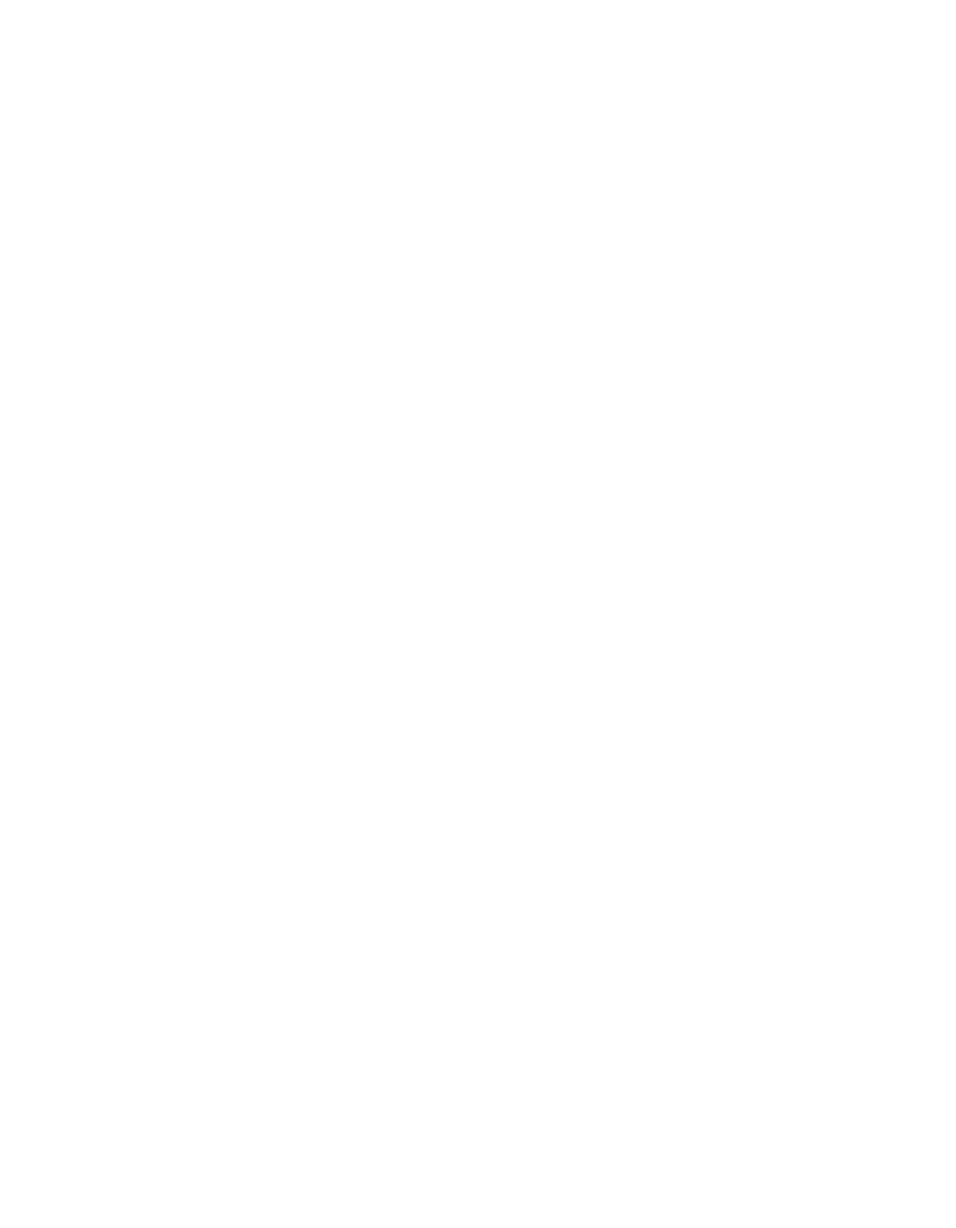
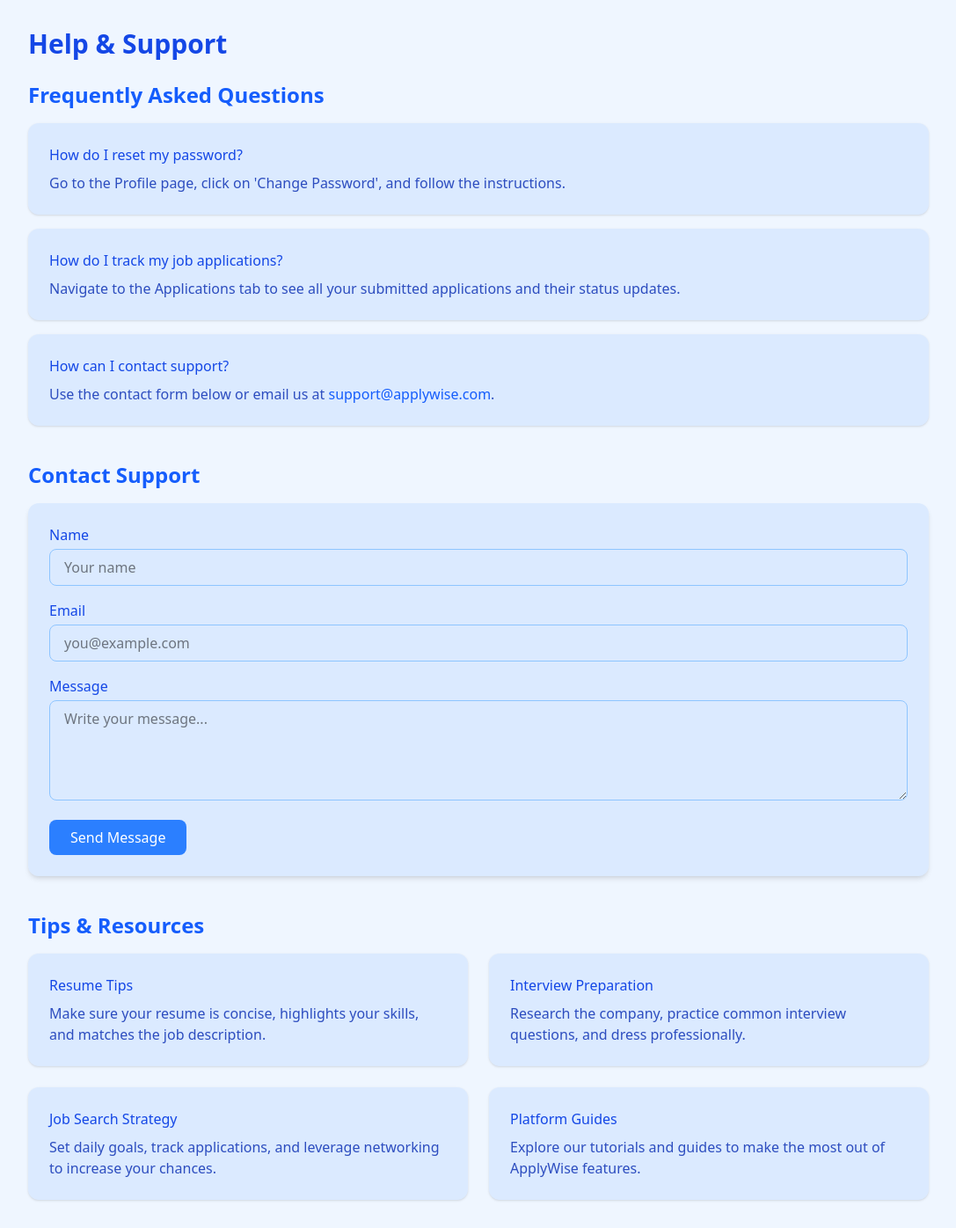
Before and after one commit to mdqasim786/ApplyWise-AI-Job-Application-Tracker, a React (Vite) app in the folder client/client/: page /dashboard/help in a window 1280 px wide. Before the commit this address had no page. Shown: the whole page at 88% size, without its empty margins (96-1183 px from the left). Before the commit the page ends 800 px from the top, so only its background shows below. Built offline with nearby package versions, Linux system fonts and the light colour scheme.

Commit message:
basic page creation of help & support

```diff
--- a/client/client/src/App.jsx
+++ b/client/client/src/App.jsx
@@ -6,6 +6,7 @@ import { Security } from './Pages/Security.jsx'
 import { Signup } from './Pages/Signup.jsx'
 import { Signin } from './Pages/Signin.jsx'
 import { Dashboard } from './Pages/Dashboard.jsx'
+import { Help } from './Pages/Help.jsx'
 import { BrowserRouter as Router, Route, Routes } from 'react-router-dom'
 import './App.css'
 import ProtectedRoute from './components/protectedroute.jsx'
@@ -25,6 +26,7 @@ function App() {
             <Route path='/security' element={<Security />} />
             <Route path='/signup' element={<Signup />} />
             <Route path='/signin' element={<Signin />} />
+            <Route path='/dashboard/help' element={<Help />} />
             <Route
               path='/dashboard'
               element={
--- /dev/null
+++ b/client/client/src/Pages/Help.jsx
@@ -0,0 +1,93 @@
+function Help() {
+  return (
+    <div className="min-h-screen bg-blue-50 p-8">
+      <div className="max-w-5xl mx-auto">
+        {/* Page Header */}
+        <h1 className="text-3xl font-bold text-blue-700 mb-6">Help & Support</h1>
+
+        {/* FAQs Section */}
+        <section className="mb-10">
+          <h2 className="text-2xl font-semibold text-blue-600 mb-4">Frequently Asked Questions</h2>
+          <div className="space-y-4">
+            <div className="bg-blue-500/10 p-6 rounded-xl shadow hover:shadow-md transition">
+              <h3 className="font-medium text-blue-700 mb-2">How do I reset my password?</h3>
+              <p className="text-blue-800/90">Go to the Profile page, click on 'Change Password', and follow the instructions.</p>
+            </div>
+            <div className="bg-blue-500/10 p-6 rounded-xl shadow hover:shadow-md transition">
+              <h3 className="font-medium text-blue-700 mb-2">How do I track my job applications?</h3>
+              <p className="text-blue-800/90">Navigate to the Applications tab to see all your submitted applications and their status updates.</p>
+            </div>
+            <div className="bg-blue-500/10 p-6 rounded-xl shadow hover:shadow-md transition">
+              <h3 className="font-medium text-blue-700 mb-2">How can I contact support?</h3>
+              <p className="text-blue-800/90">Use the contact form below or email us at <span className="text-blue-600 font-medium">support@applywise.com</span>.</p>
+            </div>
+          </div>
+        </section>
+
+        {/* Contact Form */}
+        <section className="mb-10">
+          <h2 className="text-2xl font-semibold text-blue-600 mb-4">Contact Support</h2>
+          <div className="bg-blue-500/10 p-6 rounded-xl shadow-md">
+            <form className="space-y-4">
+              <div>
+                <label className="block text-blue-700 font-medium mb-1">Name</label>
+                <input
+                  type="text"
+                  placeholder="Your name"
+                  className="w-full px-4 py-2 border border-blue-300 rounded-lg focus:outline-none focus:ring-2 focus:ring-blue-500"
+                />
+              </div>
+              <div>
+                <label className="block text-blue-700 font-medium mb-1">Email</label>
+                <input
+                  type="email"
+                  placeholder="you@example.com"
+                  className="w-full px-4 py-2 border border-blue-300 rounded-lg focus:outline-none focus:ring-2 focus:ring-blue-500"
+                />
+              </div>
+              <div>
+                <label className="block text-blue-700 font-medium mb-1">Message</label>
+                <textarea
+                  placeholder="Write your message..."
+                  rows={4}
+                  className="w-full px-4 py-2 border border-blue-300 rounded-lg focus:outline-none focus:ring-2 focus:ring-blue-500"
+                ></textarea>
+              </div>
+              <button
+                type="submit"
+                className="bg-blue-500 text-white px-6 py-2 rounded-lg hover:bg-blue-600 transition"
+              >
+                Send Message
+              </button>
+            </form>
+          </div>
+        </section>
+
+        {/* Tips / Resources Section */}
+        <section>
+          <h2 className="text-2xl font-semibold text-blue-600 mb-4">Tips & Resources</h2>
+          <div className="grid md:grid-cols-2 gap-6">
+            <div className="bg-blue-500/10 p-6 rounded-xl shadow hover:shadow-md transition">
+              <h3 className="font-medium text-blue-700 mb-2">Resume Tips</h3>
+              <p className="text-blue-800/90">Make sure your resume is concise, highlights your skills, and matches the job description.</p>
+            </div>
+            <div className="bg-blue-500/10 p-6 rounded-xl shadow hover:shadow-md transition">
+              <h3 className="font-medium text-blue-700 mb-2">Interview Preparation</h3>
+              <p className="text-blue-800/90">Research the company, practice common interview questions, and dress professionally.</p>
+            </div>
+            <div className="bg-blue-500/10 p-6 rounded-xl shadow hover:shadow-md transition">
+              <h3 className="font-medium text-blue-700 mb-2">Job Search Strategy</h3>
+              <p className="text-blue-800/90">Set daily goals, track applications, and leverage networking to increase your chances.</p>
+            </div>
+            <div className="bg-blue-500/10 p-6 rounded-xl shadow hover:shadow-md transition">
+              <h3 className="font-medium text-blue-700 mb-2">Platform Guides</h3>
+              <p className="text-blue-800/90">Explore our tutorials and guides to make the most out of ApplyWise features.</p>
+            </div>
+          </div>
+        </section>
+      </div>
+    </div>
+  );
+}
+
+export { Help };
```
